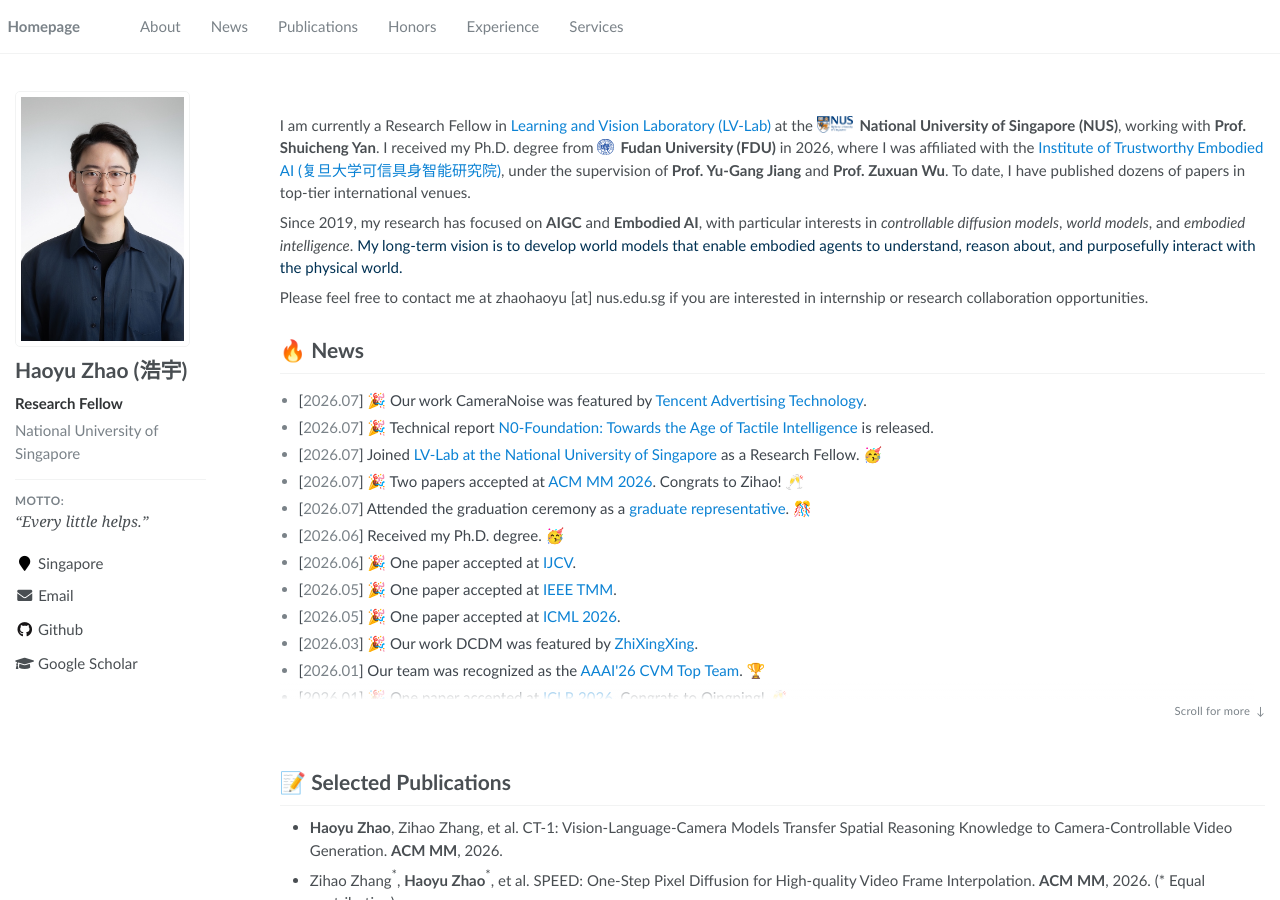
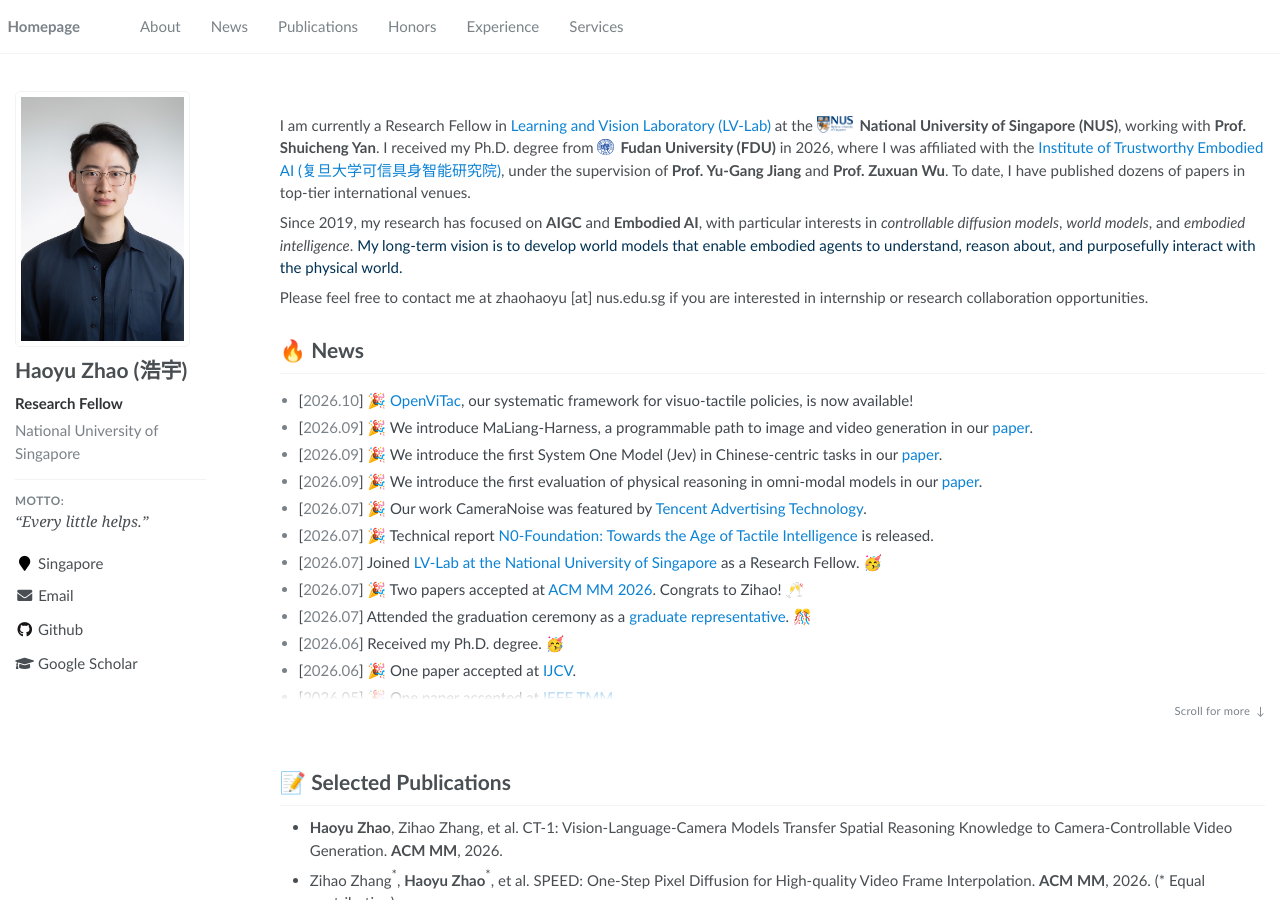
Before and after one commit to gulucaptain/gulucaptain.github.io, a Jekyll site: the page built from index.html, in a window 1280 px wide and 900 px high. Built offline with Jekyll 4.4.1, drawn with Linux system fonts in a browser that asks for light colours; some of the changed text lies outside the part shown.

Commit message:
update Oct. 26

```diff
--- a/_data/news.yml
+++ b/_data/news.yml
@@ -1,4 +1,28 @@
 # Keep entries in newest-first order.
+- date: "2026.10"
+  prefix: "🎉 "
+  link_text: "OpenViTac"
+  url: "https://arxiv.org/abs/2610.10384"
+  suffix: ", our systematic framework for visuo-tactile policies, is now available!"
+
+- date: "2026.09"
+  prefix: "🎉 We introduce MaLiang-Harness, a programmable path to image and video generation in our "
+  link_text: "paper"
+  url: "https://arxiv.org/abs/2609.34309"
+  suffix: "."
+
+- date: "2026.09"
+  prefix: "🎉 We introduce the first System One Model (Jev) in Chinese-centric tasks in our "
+  link_text: "paper"
+  url: "https://arxiv.org/abs/2609.36965"
+  suffix: "."
+
+- date: "2026.09"
+  prefix: "🎉 We introduce the first evaluation of physical reasoning in omni-modal models in our "
+  link_text: "paper"
+  url: "https://arxiv.org/abs/2609.18323"
+  suffix: "."
+
 - date: "2026.07"
   prefix: "🎉 Our work CameraNoise was featured by "
   link_text: "Tencent Advertising Technology"
--- a/_includes/home/services.md
+++ b/_includes/home/services.md
@@ -2,4 +2,4 @@
 
 # 📋 Academic Services
 
-Reviewer for IJCV, TIP, TMM, KBS, TCSVT, NeurIPS, ICLR, ICML, CVPR, AAAI, ACM MM, ACL, WACV etc.
+Reviewer for **conferences** including NeurIPS, ICLR, ICML, CVPR, ECCV, AAAI, ACM MM, ACL, and WACV, and **journals** including IJCV, TIP, TMM, TCSVT, PR, KBS, Neurocomputing, and Alex. Eng. J.
```
Also changed, not shown: _includes/home-content.md (+1 -1 lines), _includes/home/experience.md (+0 -7 lines).
